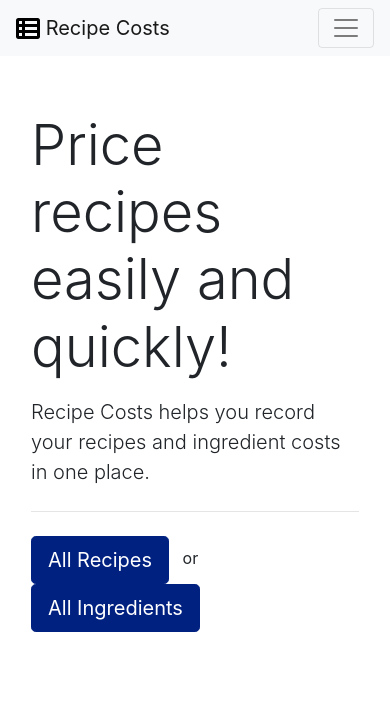
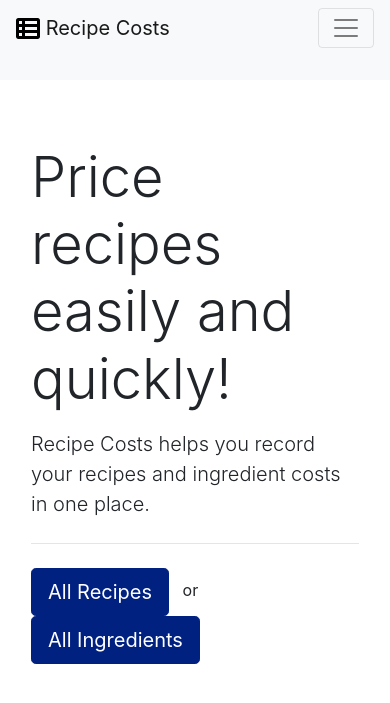
Before and after one commit to aparkening/recipe_costs_frontend, a PHP site: page / in a window 390 px wide. Shown: the top 703 px of the page. Run offline with PHP 8.4, Linux system fonts and the light colour scheme.

Commit message:
Activate navigation toggle at medium screens
Add jquery and boostrap js to index.html.
Remove fixed-top and add md to navbar-expand in navbar.js.
Increase breakpoint size for adding navbar-brand border.
Add margin to search button at small breakpoint.

```diff
--- a/index.html
+++ b/index.html
@@ -28,6 +28,9 @@
   <script src="src/components/app.js"></script>
   <script src="src/index.js"></script>
 
+  <script src="https://code.jquery.com/jquery-3.5.1.slim.min.js" integrity="sha384-DfXdz2htPH0lsSSs5nCTpuj/zy4C+OGpamoFVy38MVBnE+IbbVYUew+OrCXaRkfj" crossorigin="anonymous"></script>
+  <script src="https://stackpath.bootstrapcdn.com/bootstrap/4.5.0/js/bootstrap.min.js" integrity="sha384-OgVRvuATP1z7JjHLkuOU7Xw704+h835Lr+6QL9UvYjZE3Ipu6Tp75j7Bh/kR0JKI" crossorigin="anonymous"></script>
+
   <title>Recipe Costs</title>
 </head>
 <body>
--- a/src/pageManagers/navbar.js
+++ b/src/pageManagers/navbar.js
@@ -45,7 +45,7 @@
   // Set initial html
   get staticHTML(){
     return (`
-      <nav class="navbar navbar-expand-sm navbar-light bg-light fixed-top" id="navbar-container">
+      <nav class="navbar navbar-expand-md navbar-light bg-light" id="navbar-container">
         <a class="navbar-brand" href="#" aria-label="Home" title="Home" id="welcome-link">
           <img src="images/open-iconic/svg/spreadsheet.svg" alt="Home"> Recipe Costs
         </a>
--- a/styles/styles.css
+++ b/styles/styles.css
@@ -1,12 +1,12 @@
-body {
-  padding-top: 5rem;
-}
 h1 {
   margin-bottom: 1rem;
 }
 .hidden { display: none;}
 
 /* Navbar */
+#navbar-container {
+  padding-bottom: 2rem;
+}
 .navbar-brand {
   margin-right: 0;
 }
@@ -14,14 +14,14 @@
   height: 1.5rem;
   width: 1.5rem;
 }
-/* .navbar-expand-md .navbar-nav {
-  -ms-flex-direction: row;
-  flex-direction: row;
+/* Add spacing for search button in small screens */
+@media (max-width: 575.98px) {
+  .navbar input.btn {
+    margin-top: 1rem;
+  }
 }
-.mr-auto, .mx-auto {
-  margin-right: auto!important;
-} */
-@media (min-width: 576px) {
+/* Add brand/navbar separation border on larger screens */
+@media (min-width: 768px) {
   .navbar-brand {
     padding-right: 1rem !important;
     border-right: 1px solid #dee2e6 !important;
```
